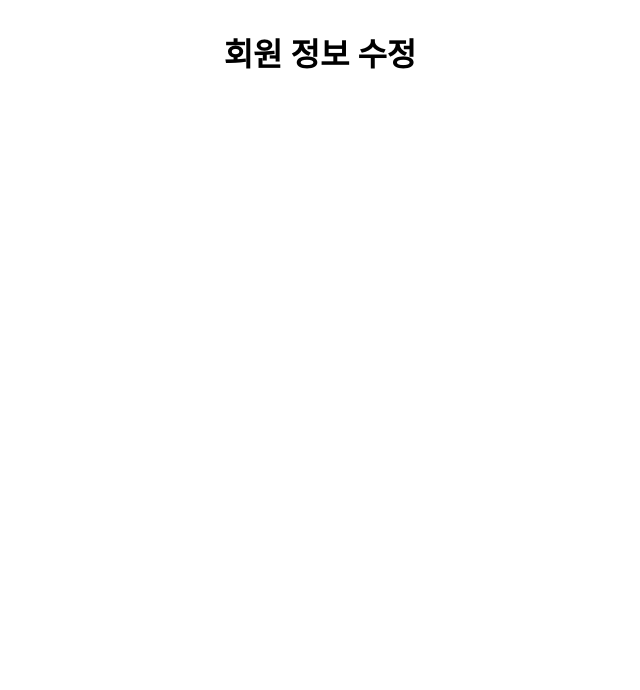
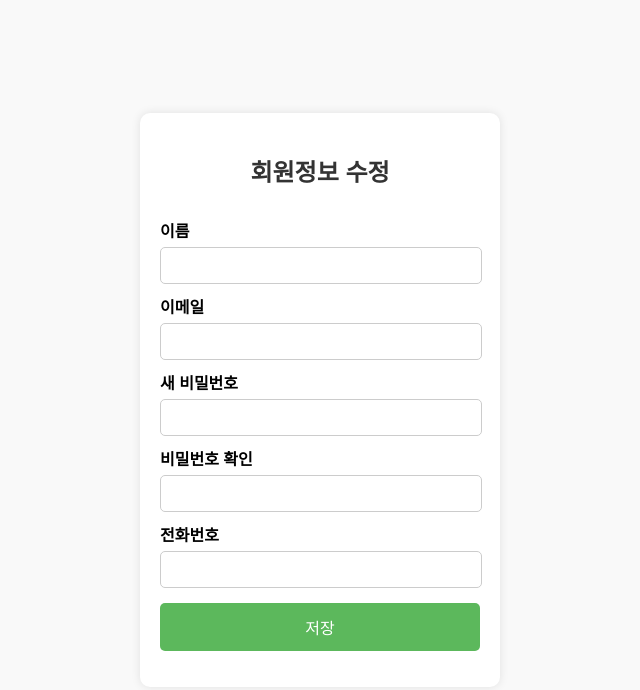
Before and after one commit to rryunn/team_project_9, a plain HTML site: page pages/inforChange.html in a window 1280 px wide. Shown: the whole page, without its empty margins (320-960 px from the left). Drawn offline with Linux system fonts and the light colour scheme.

Commit message:
feat: 정보수정 페이지 제작 완료

```diff
--- a/pages/inforChange.html
+++ b/pages/inforChange.html
@@ -1,20 +1,34 @@
 <!DOCTYPE html>
-<html lang="en">
+<html lang="ko">
   <head>
     <meta charset="UTF-8" />
     <meta name="viewport" content="width=device-width, initial-scale=1.0" />
-    <title>Document</title>
-    <style>
-      #container {
-        display: flex;
-        justify-content: center;
-        align-items: center;
-      }
-    </style>
+    <title>회원정보 수정</title>
+    <link rel="stylesheet" href="inforChangeStyle.css" />
+    <script defer src="script.js"></script>
   </head>
   <body>
-    <div id="container">
-      <h1>회원 정보 수정</h1>
+    <div class="container">
+      <h2>회원정보 수정</h2>
+      <form id="editProfileForm">
+        <label for="username">이름</label>
+        <input type="text" id="username" name="username" required />
+
+        <label for="email">이메일</label>
+        <input type="email" id="email" name="email" required />
+
+        <label for="password">새 비밀번호</label>
+        <input type="password" id="password" name="password" />
+
+        <label for="confirmPassword">비밀번호 확인</label>
+        <input type="password" id="confirmPassword" name="confirmPassword" />
+
+        <label for="phone">전화번호</label>
+        <input type="tel" id="phone" name="phone" />
+
+        <button type="submit">저장</button>
+      </form>
+      <p id="message"></p>
     </div>
   </body>
 </html>
--- /dev/null
+++ b/pages/inforChangeStyle.css
@@ -0,0 +1,62 @@
+body {
+  font-family: Arial, sans-serif;
+  background-color: #f9f9f9;
+  display: flex;
+  justify-content: center;
+  align-items: center;
+  height: 100vh;
+  margin: 0;
+}
+
+.container {
+  background: white;
+  padding: 20px;
+  border-radius: 10px;
+  box-shadow: 0px 0px 10px rgba(0, 0, 0, 0.1);
+  width: 320px;
+}
+
+h2 {
+  text-align: center;
+  color: #333;
+}
+
+form {
+  display: flex;
+  flex-direction: column;
+}
+
+label {
+  margin-top: 10px;
+  font-weight: bold;
+}
+
+input {
+  width: calc(100% - 20px);
+
+  padding: 10px;
+  margin-top: 5px;
+  border: 1px solid #ccc;
+  border-radius: 5px;
+}
+
+button {
+  margin-top: 15px;
+  padding: 12px;
+  border: none;
+  background: #5cb85c;
+  color: white;
+  font-size: 16px;
+  border-radius: 5px;
+  cursor: pointer;
+}
+
+button:hover {
+  background: #4cae4c;
+}
+
+#message {
+  text-align: center;
+  margin-top: 10px;
+  color: red;
+}
```
